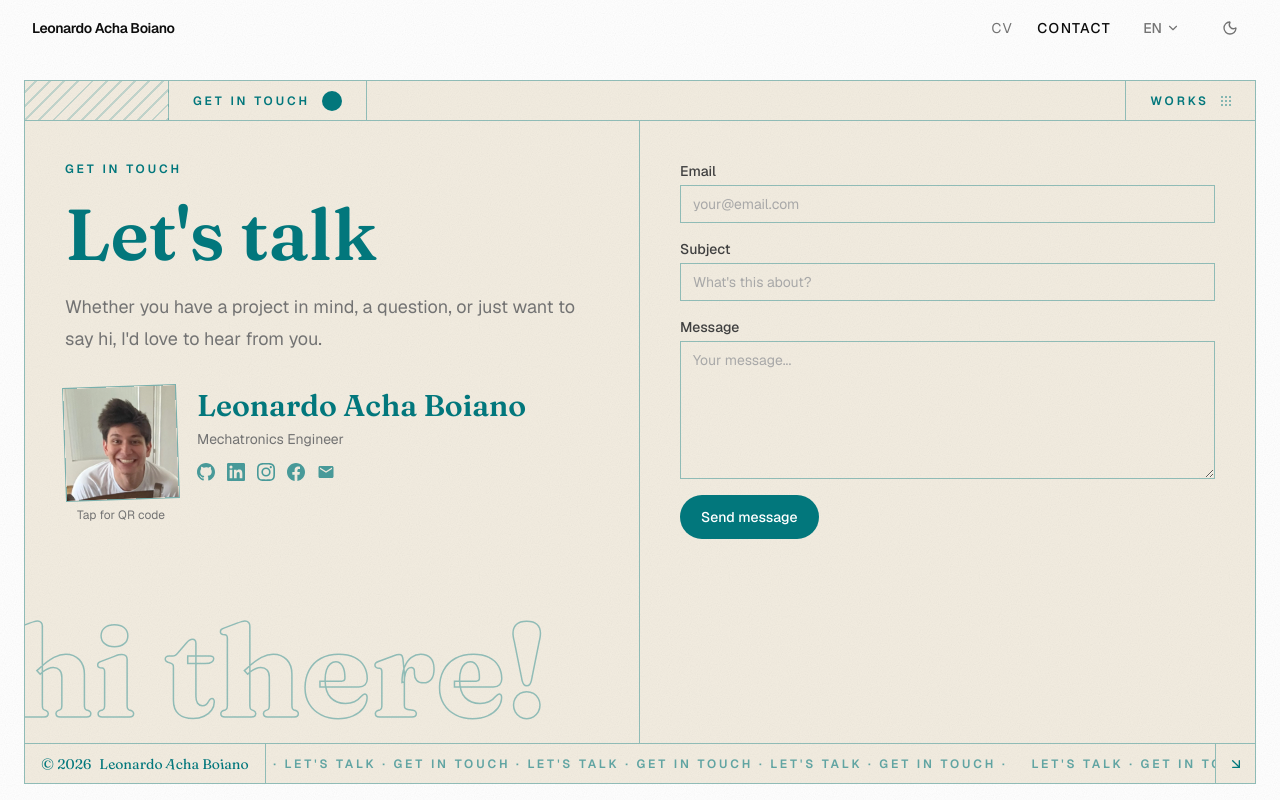
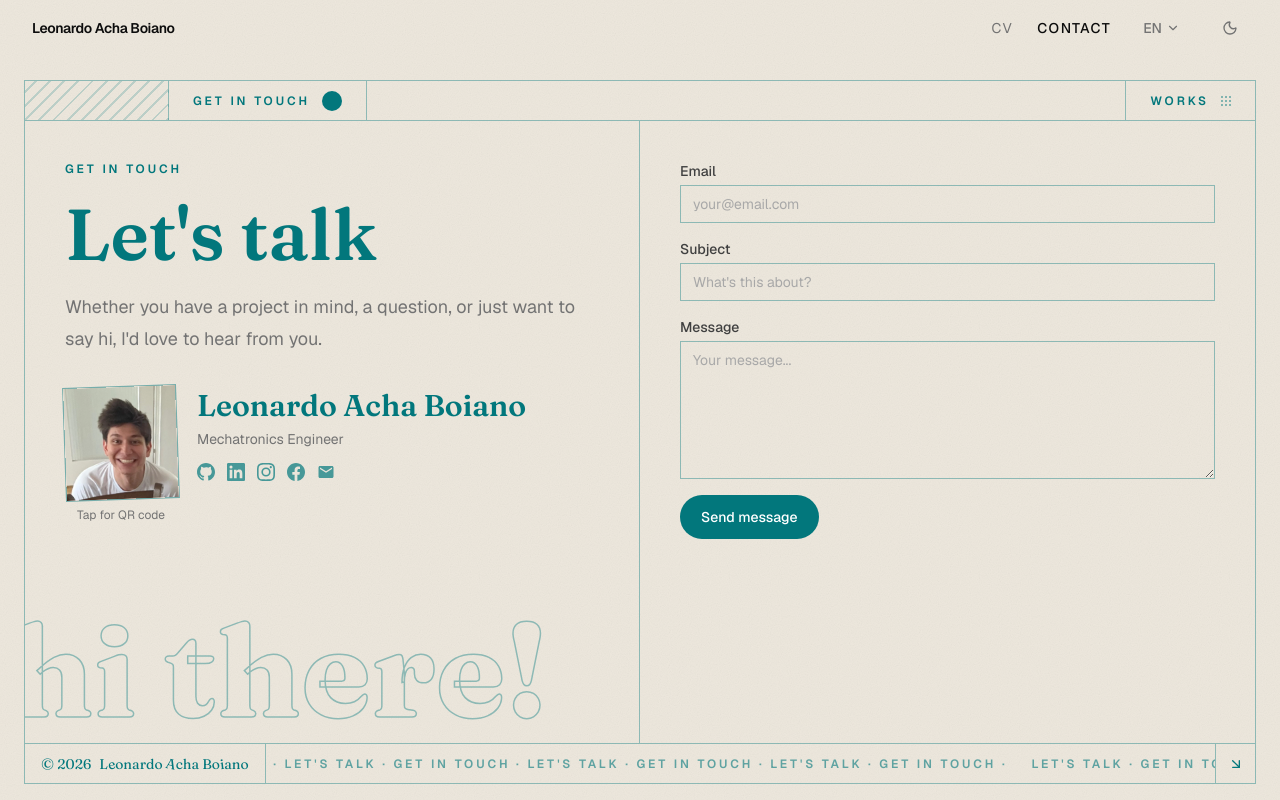
Before and after one commit to leonardoAB1/leonardoachaboiano.com, a Next.js app: page /en/contact in a window 1280 px wide. Built offline with nearby package versions, Linux system fonts and the light colour scheme.

Commit message:
style: single cream paper surface matching reference palette

```diff
--- a/src/app/[locale]/(marketing)/contact/page.tsx
+++ b/src/app/[locale]/(marketing)/contact/page.tsx
@@ -123,7 +123,7 @@ export default async function ContactPage({
     // navbar and lg:h-svh pins the whole page to exactly one screen (the
     // global footer is hidden on this route). Below lg the stacked layout
     // scrolls naturally.
-    <section className="-mt-14 flex min-h-svh flex-col bg-surface-0 grain px-4 pb-4 pt-20 sm:px-6 lg:h-svh">
+    <section className="-mt-14 flex min-h-svh flex-col bg-surface-paper grain px-4 pb-4 pt-20 sm:px-6 lg:h-svh">
       {/* Single connected box: straight corners so the teal border reads as
           a ruled grid line rather than a card. overflow-hidden clips the
           decorative outline lettering at the border, like the reference. */}
--- a/src/app/globals.css
+++ b/src/app/globals.css
@@ -23,12 +23,12 @@
      this for a subtle, calm hierarchy rather than a heavy one. */
   --surface-brand: #f4fafa;
 
-  /* Cream paper surface for the reference-style contact page: warm and
-     low-chroma so teal accents read muted against it instead of bright.
-     paper = the content box (the page surround stays white via surface-0),
-     paper-deep = a slightly deeper cream for hover states inside the box. */
-  --surface-paper: #f2ecdf;
-  --surface-paper-deep: #e7dfcf;
+  /* Cream paper surface for the reference-style contact page, matching the
+     reference site's exact paper color (#ede7dc). The whole page - surround
+     and box - is one continuous sheet; the teal rules just divide it.
+     paper-deep = a slightly deeper cream for hover states. */
+  --surface-paper: #ede7dc;
+  --surface-paper-deep: #e2dbcb;
 
   /* Border */
   --border: #e5e5e5;
@@ -48,8 +48,8 @@
      and the teal CTAs/icons read as the same family, not a clashing dark green. */
   --surface-brand: #0c1e20;
 
-  /* At night the paper box keeps a faint teal-dark tint against the neutral
-     near-black surround, mirroring the light arrangement. */
+  /* At night the paper becomes one continuous teal-dark sheet, mirroring the
+     single-surface light arrangement. */
   --surface-paper: #0c1e20;
   --surface-paper-deep: #12282a;
 
```
